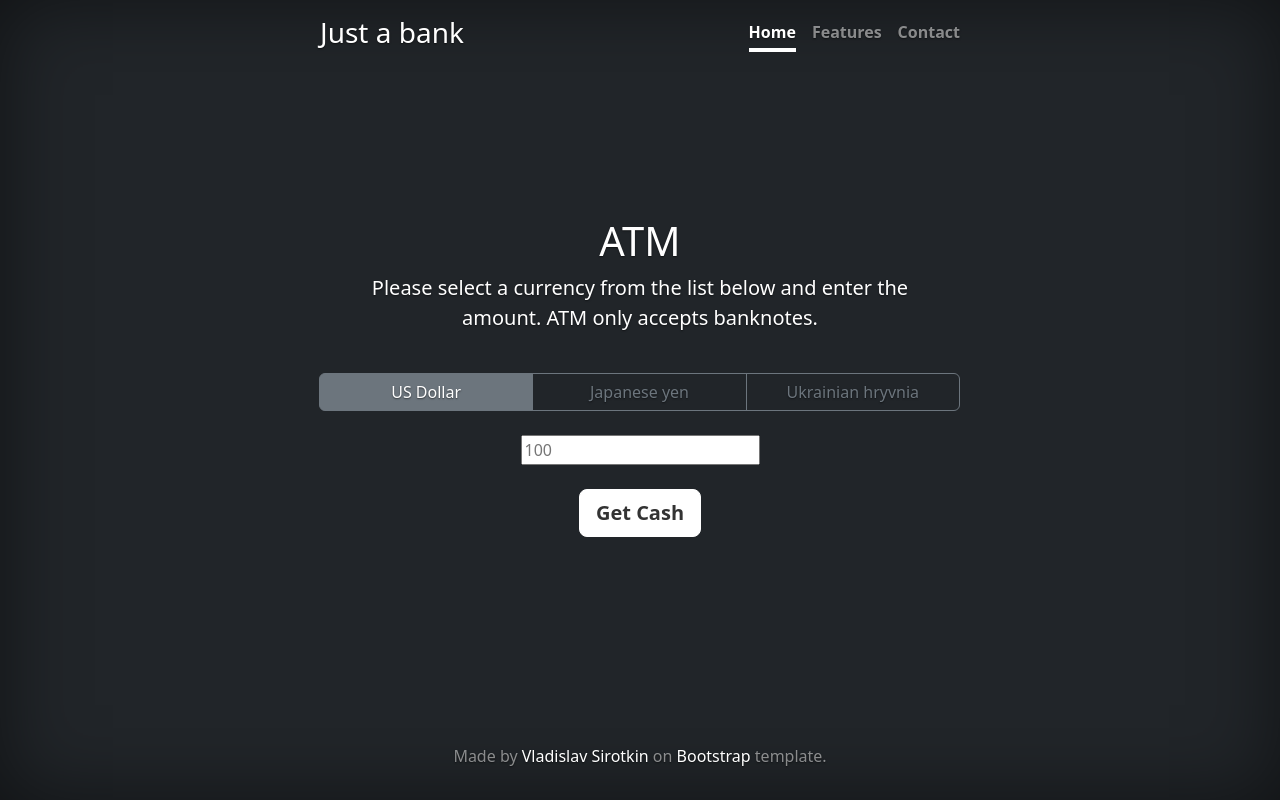
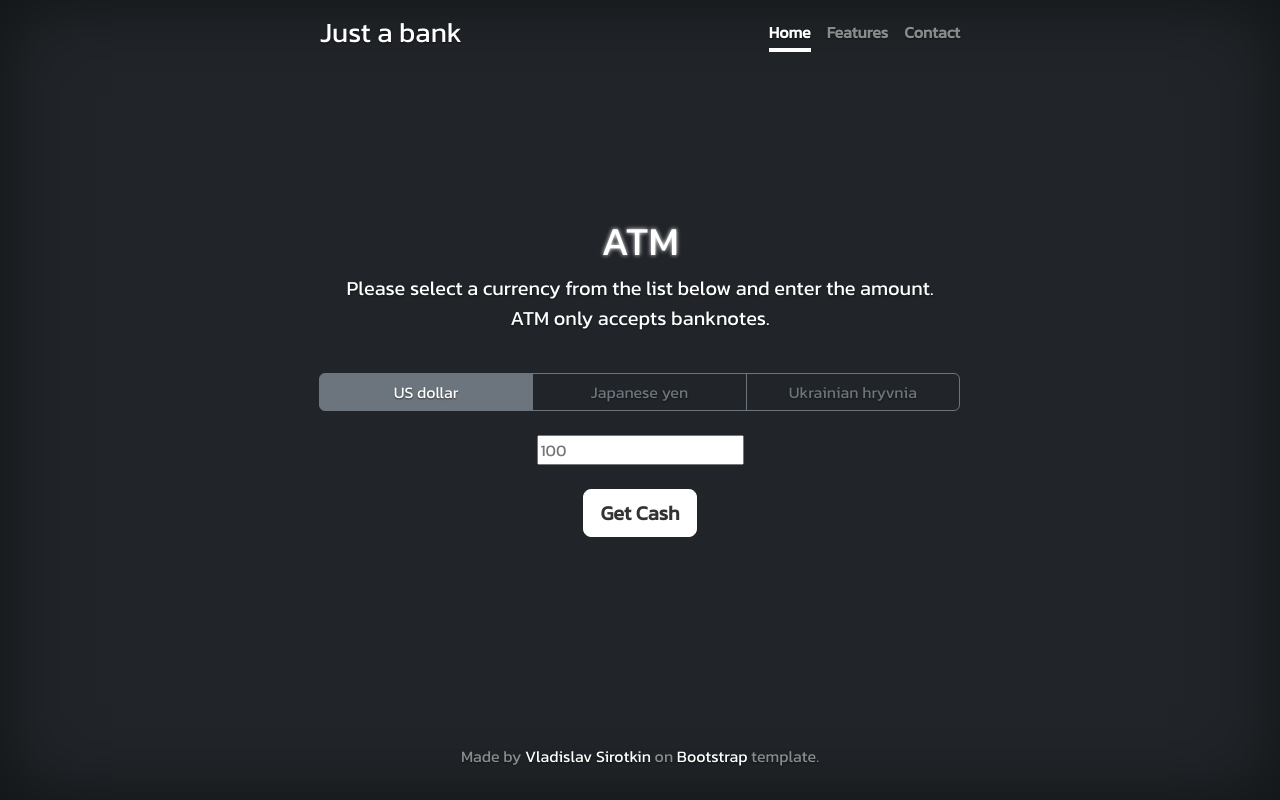
Before and after one commit to VladislavSrtkn/ATM_simulator, a plain HTML site: page index.html in a window 1280 px wide. Drawn offline with nearby package versions, Linux system fonts and the light colour scheme.

Commit message:
Font style changed

```diff
--- a/index.html
+++ b/index.html
@@ -10,6 +10,12 @@
       rel="stylesheet"
       integrity="sha384-gH2yIJqKdNHPEq0n4Mqa/HGKIhSkIHeL5AyhkYV8i59U5AR6csBvApHHNl/vI1Bx"
       crossorigin="anonymous"
+    />
+    <link rel="preconnect" href="https://fonts.googleapis.com" />
+    <link rel="preconnect" href="https://fonts.gstatic.com" crossorigin />
+    <link
+      href="https://fonts.googleapis.com/css2?family=Kanit&display=swap"
+      rel="stylesheet"
     />
     <link rel="stylesheet" href="style.css" />
   </head>
@@ -52,7 +58,7 @@
           autocomplete="off"
           checked
         />
-        <label class="btn btn-outline-secondary" for="USD">US Dollar</label>
+        <label class="btn btn-outline-secondary" for="USD">US dollar</label>
 
         <input
           type="radio"
--- a/style.css
+++ b/style.css
@@ -12,6 +12,7 @@
 body {
   text-shadow: 0 0.05rem 0.1rem rgba(0, 0, 0, 0.5);
   box-shadow: inset 0 0 5rem rgba(0, 0, 0, 0.5);
+  font-family: 'Kanit', sans-serif;
 }
 
 .cover-container {
@@ -49,3 +50,7 @@ body {
 #cashWithdraw h5 {
   color: #e5d504;
 }
+
+h1 {
+  text-shadow: 0 0 4px white;
+}
```
